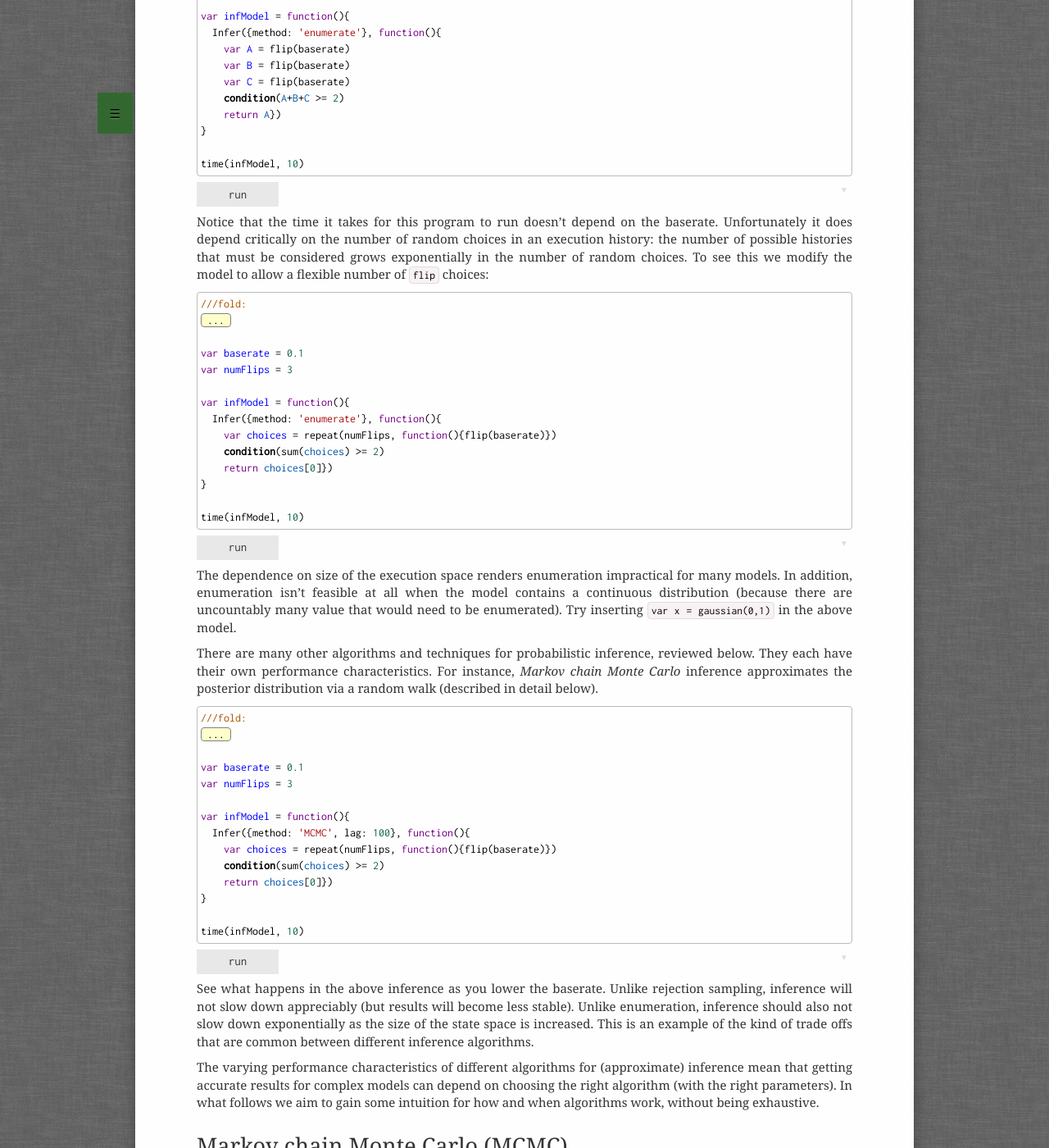
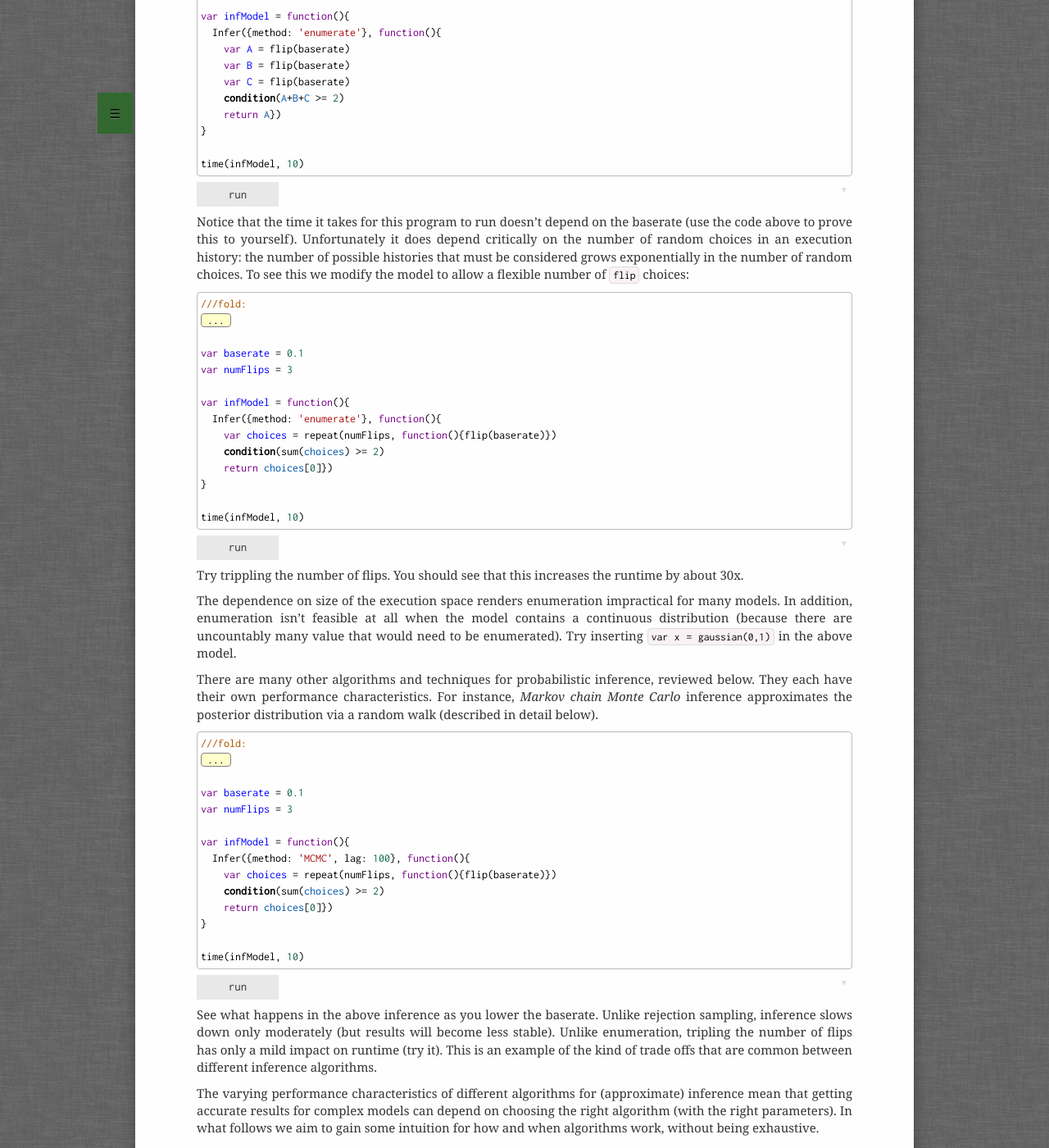
Before and after one commit to probmods/probmods2, a Jekyll site: the page built from chapters/inference-algorithms.md, in a window 1280 px wide and 1400 px high, scrolled down 1202 px. Shown: the whole window at 82% size. Built offline with Jekyll 4.4.1, drawn with Linux system fonts in a browser that asks for light colours; formulas are drawn with MathJax 3; a script that is not in the unit is left out; some of the changed text lies outside the part shown.

Commit message:
Some minor updates to text for algorithms for inference.

```diff
--- a/chapters/inference-algorithms.md
+++ b/chapters/inference-algorithms.md
@@ -52,7 +52,7 @@
 time(infModel, 10)
 ~~~~
 
-Even for this simple program, lowering the baserate by just one order of magnitude, to $$0.01$$, will make rejection sampling impractical.
+Even for this simple program, lowering the baserate by just one order of magnitude, to $$0.01$$, dramatically increases the amount of time the program takes (try it).
 
 Another option that we've seen before is to enumerate all of the possible executions of the model, using the rules of probability to calculate the conditional distribution:
 
@@ -81,7 +81,7 @@
 time(infModel, 10)
 ~~~~
 
-Notice that the time it takes for this program to run doesn't depend on the baserate. Unfortunately it does depend critically on the number of random choices in an execution history: the number of possible histories that must be considered grows exponentially in the number of random choices. To see this we modify the model to allow a flexible number of `flip` choices:
+Notice that the time it takes for this program to run doesn't depend on the baserate (use the code above to prove this to yourself). Unfortunately it does depend critically on the number of random choices in an execution history: the number of possible histories that must be considered grows exponentially in the number of random choices. To see this we modify the model to allow a flexible number of `flip` choices:
 
 ~~~~
 ///fold:
@@ -106,6 +106,8 @@
 
 time(infModel, 10)
 ~~~~
+
+Try trippling the number of flips. You should see that this increases the runtime by about 30x.
 
 The dependence on size of the execution space renders enumeration impractical for many models. In addition, enumeration isn't feasible at all when the model contains a continuous distribution (because there are uncountably many value that would need to be enumerated). Try inserting `var x = gaussian(0,1)` in the above model.
 
@@ -135,8 +137,7 @@
 time(infModel, 10)
 ~~~~
 
-See what happens in the above inference as you lower the baserate. Unlike rejection sampling, inference will not slow down appreciably (but results will become less stable). Unlike enumeration, inference should also not slow down exponentially as the size of the state space is increased.
-This is an example of the kind of trade offs that are common between different inference algorithms.
+See what happens in the above inference as you lower the baserate. Unlike rejection sampling, inference slows down only moderately (but results will become less stable). Unlike enumeration, tripling the number of flips has only a mild impact on runtime (try it). This is an example of the kind of trade offs that are common between different inference algorithms.
 
 The varying performance characteristics of different algorithms for (approximate) inference mean that getting accurate results for complex models can depend on choosing the right algorithm (with the right parameters). In what follows we aim to gain some intuition for how and when algorithms work, without being exhaustive.
 
@@ -408,7 +409,7 @@
 Fortunately, it turns out that for any given (conditional) distribution there are Markov chains with a matching stationary distribution. There are a number of methods for finding an appropriate Markov chain. One particularly common method is *Metropolis Hastings* recipe.
 
 To create the necessary transition function, we first create a *proposal distribution*, $$q(x\rightarrow x')$$, which does not need to have the target distribution as its stationary distribution, but should be easy to sample from (otherwise it will be unwieldy to use!). A common option for continuous state spaces is to sample a new state from a multivariate Gaussian centered on the current state. To turn a proposal distribution into a transition function with the right stationary distribution, we either accepting or reject the proposed transition with probability: $$\min\left(1, \frac{p(x')q(x'\rightarrow x)}{p(x)q(x\rightarrow x')}\right).$$
-That is, we flip a coin with that probability: if it comes up heads our next state is $x'$, otherwise our next state is still $$x$$.
+That is, we flip a coin with that probability: if it comes up heads our next state is $$x'$$, otherwise our next state is still $$x$$.
 
 Such a transition function not only satisfies the *balance condition*, it actually satisfies a stronger condition, *detailed balance*. Specifically, $$p(x)\pi(x \rightarrow x') = p(x')\pi(x' \rightarrow x)$$.
 (To show that detailed balance implies balance, substitute the right-hand side of the detailed balance equation into the balance equation, replacing the summand, and then simplify.) It can be shown that the *Metropolis-hastings algorithm* gives a transition probability (i.e. $$\pi(x\rightarrow x')$$) that satisfies detailed balance and thus balance. (Recommended exercise: prove this fact. Hint: the probability of transitioning depends on first proposing a given new state, then accepting it; if you don't accept the proposal you "transition" to the original state.)
@@ -546,6 +547,8 @@
 A particle filter -- also known as [Sequential Monte Carlo](http://docs.webppl.org/en/master/inference.html#smc) -- maintains a collection of samples (aka particles) *simultaneously* in parallel while executing the model. (This is different than MCMC, where samples are complete executions, each constructed sequentially from the last.)
 The particles are "re-sampled" upon encountering new evidence, in order to adjust the numbers so that the population will be approximately distributed according to the model.
 SMC is particularly useful for models where beliefs can be incrementally updated as new observations come in.
+
+It is recommended that you watch [Particle Filters Explained without Equations](https://www.youtube.com/watch?v=aUkBa1zMKv4) before continuing on, in order to develop some intuitions for how particle filters work.
 
 Let's consider another simple model, where five real numbers are constrained to be close to their neighbors:
 
```
